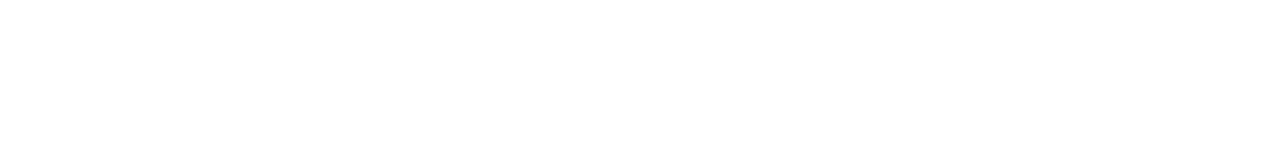
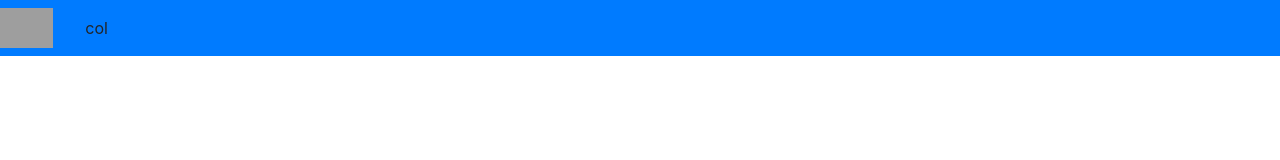
Before and after one commit to SantiagoGuerra/using-bootstrap, a plain HTML site: page index.html in a window 1280 px wide. Drawn offline with nearby package versions, Linux system fonts and the light colour scheme; grey boxes are pictures that could not be loaded.

Commit message:
nav structure has been added

```diff
--- a/index.html
+++ b/index.html
@@ -12,6 +12,27 @@
 </head>
 <body>
 
+    <nav class="navbar navbar-expand-lg navbar-light p-0 pr-2 bg-primary">
+        <a class="navbar-brand p-0" href="#">
+          <img
+            src="https://upload.wikimedia.org/wikipedia/commons/thumb/d/db/Newsweek_Logo.svg/320px-Newsweek_Logo.svg.png"
+            alt="newsweek logo"
+            height="40">
+        </a>
+
+
+        <div class="d-flex align-items-center">
+            <div class="bg-primary p-3">
+                col
+              </div>
+
+              <button class="navbar-toggler" type="button" data-toggle="collapse" data-target="#navbarText" aria-controls="navbarText" aria-expanded="false" aria-label="Toggle navigation">
+                <span class="navbar-toggler-icon"></span>
+              </button>
+        </div>
+        </div>
+      </nav>
+
 
   <script src="https://code.jquery.com/jquery-3.3.1.slim.min.js" integrity="sha384-q8i/X+965DzO0rT7abK41JStQIAqVgRVzpbzo5smXKp4YfRvH+8abtTE1Pi6jizo" crossorigin="anonymous"></script>
 <script src="https://cdnjs.cloudflare.com/ajax/libs/popper.js/1.14.7/umd/popper.min.js" integrity="sha384-UO2eT0CpHqdSJQ6hJty5KVphtPhzWj9WO1clHTMGa3JDZwrnQq4sF86dIHNDz0W1" crossorigin="anonymous"></script>
```
